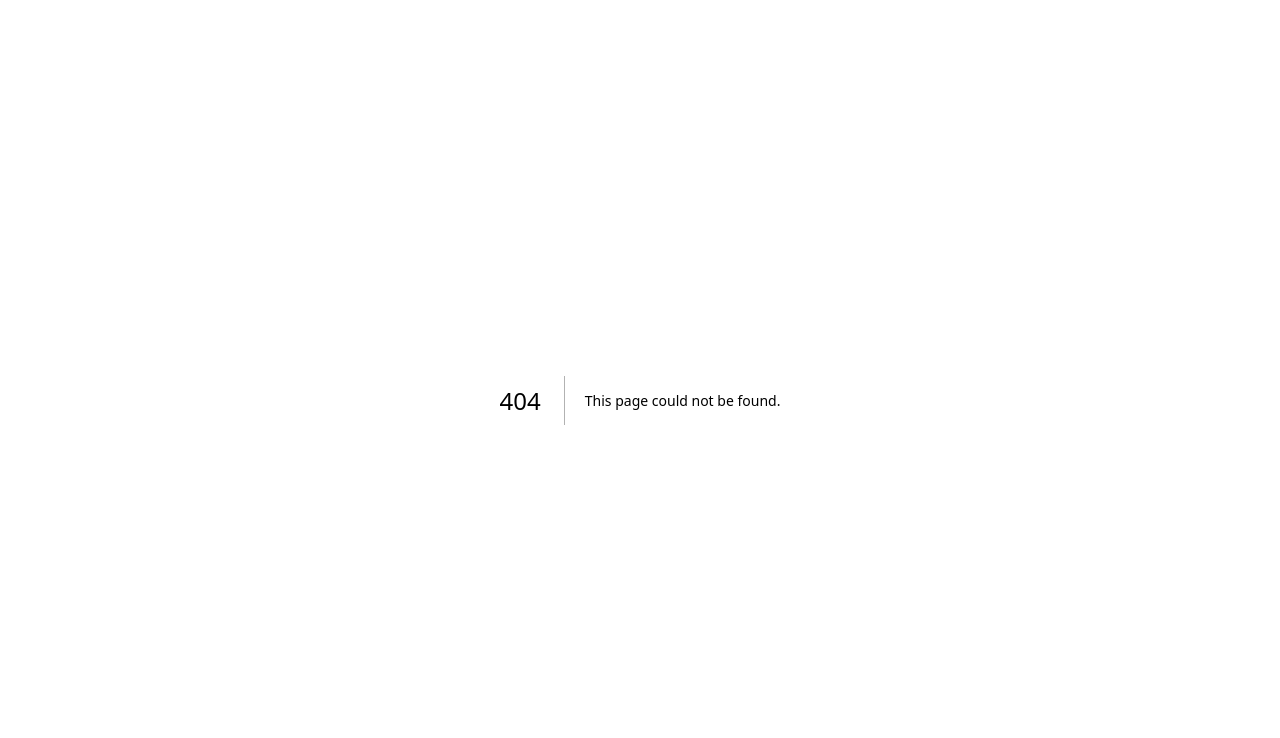
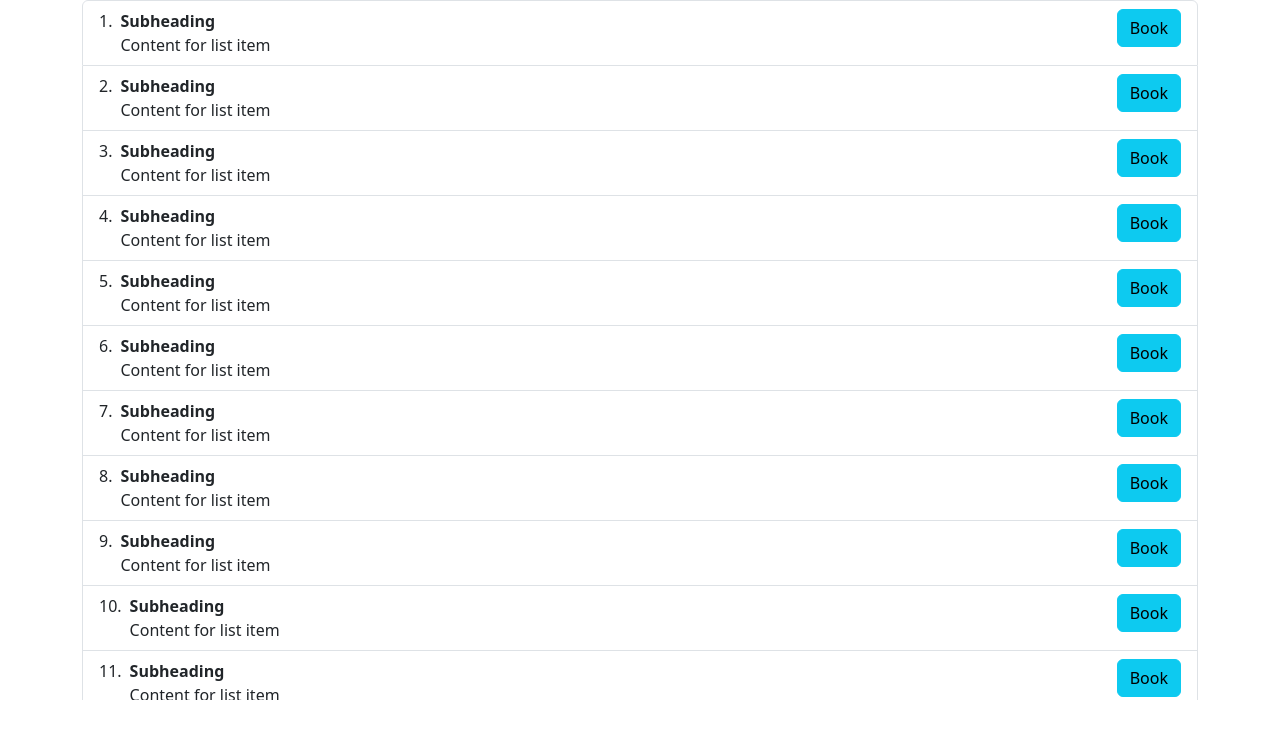
Before and after one commit to HOKAWING/meme_english, a Next.js app: page /teacher in a window 1280 px wide. Before the commit this address had no page. Shown: the top 738 px of the page. Built offline with nearby package versions, Linux system fonts and the light colour scheme.

Commit message:
no message

```diff
--- a/pages/login/index.js
+++ b/pages/login/index.js
@@ -28,6 +28,7 @@
 
   async function onFormSubmit(data) {
     console.log('data: ', data);
+    router.push("/teacher")
     setError(null);
   }
 
--- /dev/null
+++ b/pages/teacher/index.js
@@ -0,0 +1,40 @@
+import 'bootstrap/dist/css/bootstrap.min.css'
+import styles from '../../styles/teacher.module.css'
+
+export default function Teacher() {
+    const book = () => {
+    }
+
+    const tickets = [{id: 1}, {id: 2}, {id: 3}, {id: 3}, {id: 3}, {id: 3}, {id: 3}, {id: 3}, {id: 3}, {id: 3}
+        , {id: 3}, {id: 3}, {id: 3}, {id: 3}, {id: 3}, {id: 3}, {id: 3}, {id: 3}, {id: 3}, {id: 3}, {id: 3}, {id: 3}, {id: 3}, {id: 3}, {id: 3}, {id: 3}]
+
+    return (
+        <>
+            <div className="container">
+                <div className={styles.teachers_list}>
+                <ol className="list-group list-group-numbered">
+                    {
+                        tickets.map(
+                            (
+                                {
+                                    id,
+                                },
+                                idx
+                            ) => (
+                                <li key={idx}
+                                    className="list-group-item d-flex justify-content-between align-items-start">
+                                    <div class="ms-2 me-auto">
+                                        <div class="fw-bold">Subheading</div>
+                                        Content for list item
+                                    </div>
+                                    <span class="bg-primary rounded-pill">
+                                        <button type="button" className="btn btn-info" onClick={book}>Book</button>
+                                    </span>
+                                </li>
+                            ))}
+                </ol>
+                </div>
+            </div>
+        </>
+    )
+}
--- /dev/null
+++ b/styles/teacher.module.css
@@ -0,0 +1,4 @@
+.teachers_list {
+  height:700px;
+  overflow-y: scroll;
+}
```
